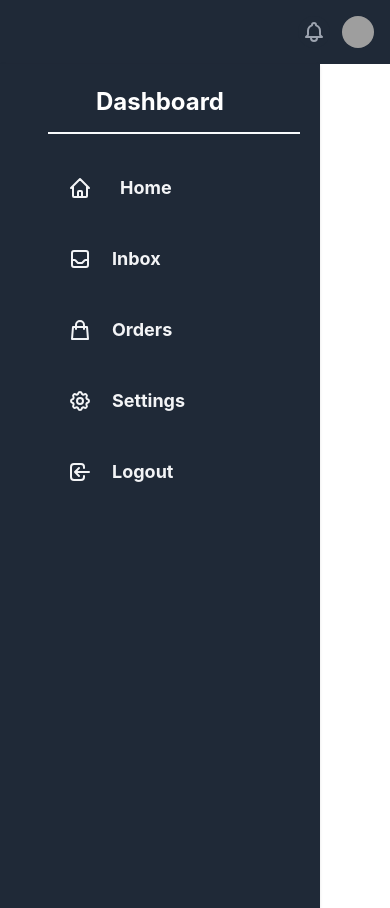
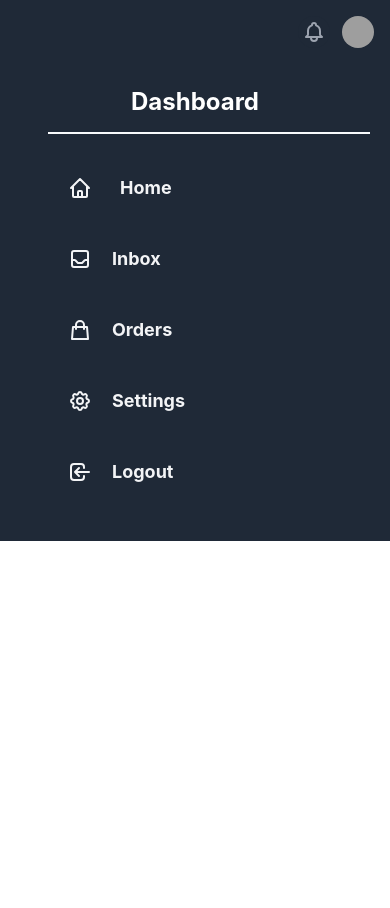
Before and after one commit to Lundrim23/Travel-Guide-Final, a React (Create React App) app: page /users in a window 390 px wide. After the commit the page ends 844 px from the top, so only its background shows below. Built offline with nearby package versions, Linux system fonts and the light colour scheme; grey boxes are pictures that could not be loaded.

Commit message:
Made sidebar responsive in mobile

```diff
--- a/src/components/Sidebar.js
+++ b/src/components/Sidebar.js
@@ -3,17 +3,16 @@ import { Link } from "react-router-dom";
 
 const Sidebar= (props) => {
   return (
-    <div class=" ">
- <div className="flex">
-            <div className="flex flex-col h-screen w-80 p-5 bg-gray-800 shadow w-80">
+    <div>
+            <div className="flex-col lg:h-screen md:h-96 lg:w-80  md:w-screen p-5 bg-gray-800">
                 <div className="space-y-3 space-x-7 mb:justify-end ">
                     <div>
-                        <h2 className=" text-center text-2xl font-bold text-white ">Dashboard</h2>
+                        <h2 className=" text-center text-2xl font-bold text-white">Dashboard</h2>
                     </div>
                  <div class="border-b-2 border-slate-50"></div>
                     <div className="flex-1">
                         <ul className="pt-2 pb-4 space-y-1 text-sm">
-                            <li className="rounded-sm hover:bg-gray-700">
+                            <li className="rounded-sm hover:bg-gray-700 ">
                                 <a
                                     href="#"
                                     className="flex items-center p-5 space-x-7 rounded-md"
@@ -134,7 +133,7 @@ const Sidebar= (props) => {
             </div>
 
         </div>
-    </div>
+
   )
 }
 
```
